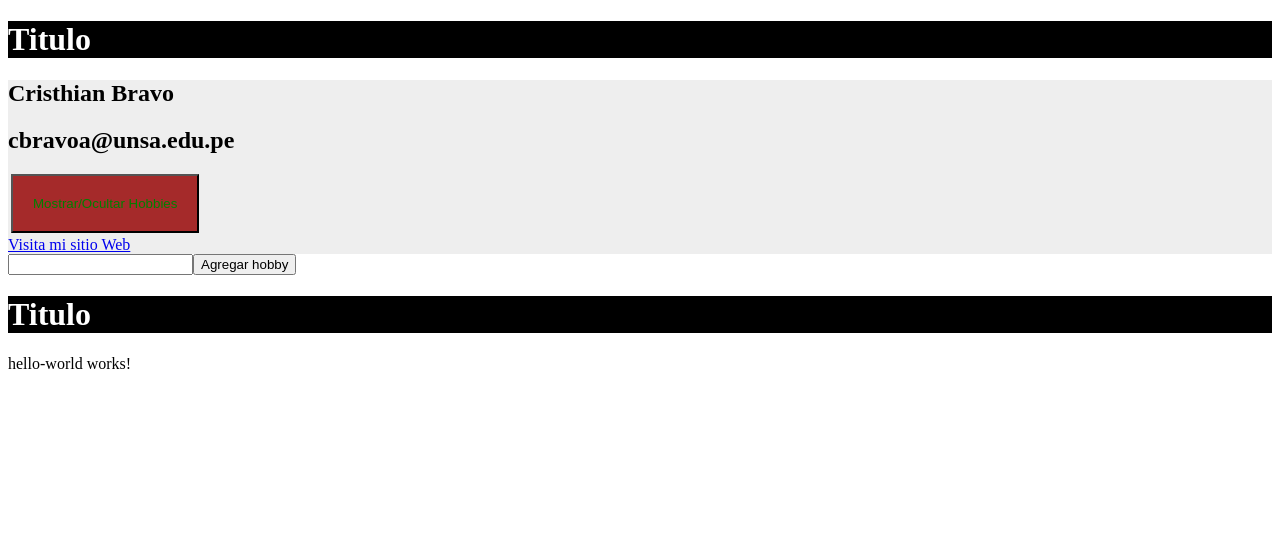
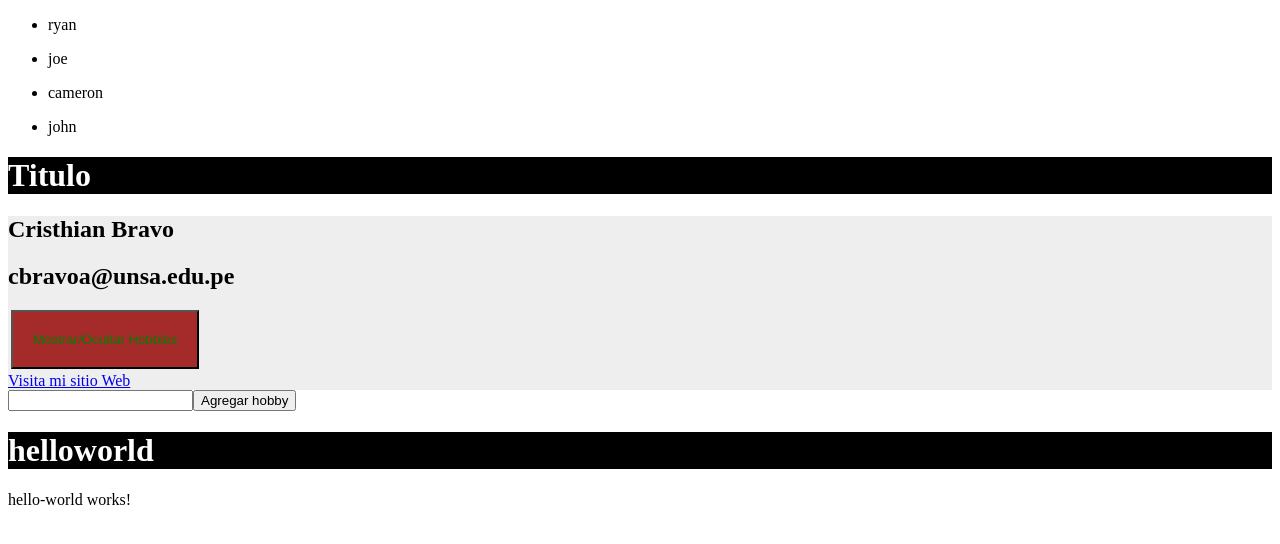
Before and after one commit to CristhianBravo865/Lab09---Angular, an Angular app in the folder my-dream-app/: page / in a window 1280 px wide. Shown: the top 544 px of the page. Built offline with nearby package versions, Linux system fonts and the light colour scheme.

Commit message:
Actividades: Añadir componente User para mostrar usuarios y actualizar la estructura del componente principal

```diff
--- a/my-dream-app/src/app/app.html
+++ b/my-dream-app/src/app/app.html
@@ -1,4 +1,10 @@
 <router-outlet></router-outlet>
+
+<ul>
+  <li *ngFor="let user of users">
+    <app-user [nameUser]="user"></app-user>
+  </li>
+</ul>
 
 <div class="black">
   <h1>{{ title }}</h1>
@@ -22,8 +28,7 @@
   <button type="submit">Agregar hobby</button>
 </form>
 
-
 <div class="black">
-  <h1>{{ title }}</h1>
+  <h1> helloworld </h1>
 </div>
 <app-hello-world></app-hello-world>
--- a/my-dream-app/src/app/app.ts
+++ b/my-dream-app/src/app/app.ts
@@ -3,6 +3,7 @@
 import { HelloWorldComponent } from './hello-world/hello-world';
 import { CommonModule } from '@angular/common';
 import { RouterModule } from '@angular/router';
+import { UserComponent } from './user/user';
 
 @Component({
   selector: 'app-root',
@@ -10,7 +11,8 @@
   imports: [
     HelloWorldComponent,
     CommonModule,
-    RouterModule
+    RouterModule,
+    UserComponent
   ],
   templateUrl: './app.html',
   styleUrls: ['./app.css']
@@ -22,6 +24,8 @@
   webpage = 'https://www.unsa.edu.pe/';
   hobbies = ['Leer', 'Programar', 'Correr'];
   show = false;
+  users = ['ryan', 'joe', 'cameron', 'john'];
+
 
   toggleHobbies() {
     this.show = !this.show;
--- /dev/null
+++ b/my-dream-app/src/app/user/user.html
@@ -0,0 +1 @@
+<p>{{ nameUser }}</p>
--- /dev/null
+++ b/my-dream-app/src/app/user/user.ts
@@ -0,0 +1,11 @@
+import { Component, Input } from '@angular/core';
+
+@Component({
+  selector: 'app-user',
+  standalone: true,
+  templateUrl: './user.html',
+  styleUrls: ['./user.css']
+})
+export class UserComponent {
+  @Input() nameUser: any;
+}
```
Also changed, not shown: my-dream-app/src/app/user/user.css (added), 1 other file (tests, documents, lock files or other folders).
